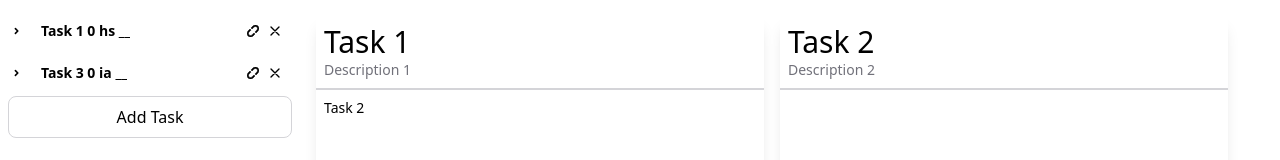
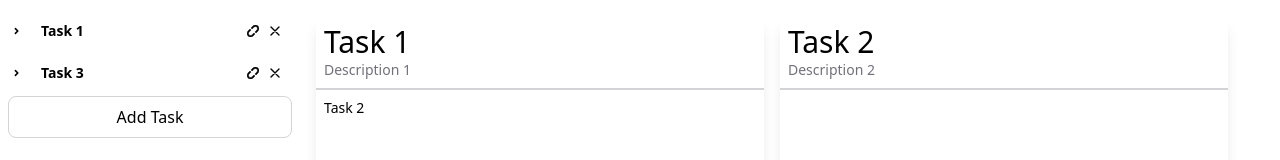
Before and after one commit to erotourtes/Tasks, a React (Vite) app: page / in a window 1280 px wide. Shown: the top 160 px of the page. Built offline with nearby package versions, Linux system fonts and the light colour scheme.

Commit message:
update: removed ids from treetabs

```diff
--- a/src/components/TreeTab.tsx
+++ b/src/components/TreeTab.tsx
@@ -72,7 +72,7 @@ function TreeTab({
   moveTab,
   uiInfo,
 }: TreeTabProps) {
-  const { level, isOpen } = tab.state;
+  const { isOpen } = tab.state;
   const task = tab.getForeign();
 
   const [{ isDragging }, dragRef] = useDrag(
@@ -136,12 +136,7 @@ function TreeTab({
               <span className="text-red-500">!</span>
             )}
           </div>
-          <p className="text-sm font-bold line-clamp-1">
-            {`${task.title} ${level} ${tab.id.slice(
-              0,
-              2,
-            )} ${tab.__parent?.id.slice(0, 2)}`}
-          </p>
+          <p className="text-sm font-bold line-clamp-1">{`${task.title}`}</p>
 
           <div
             className={`text-sm font-bold cursor-pointer flex items-center absolute right-2 top-1/2 transform -translate-y-1/2 ${howeverText}`}
```
